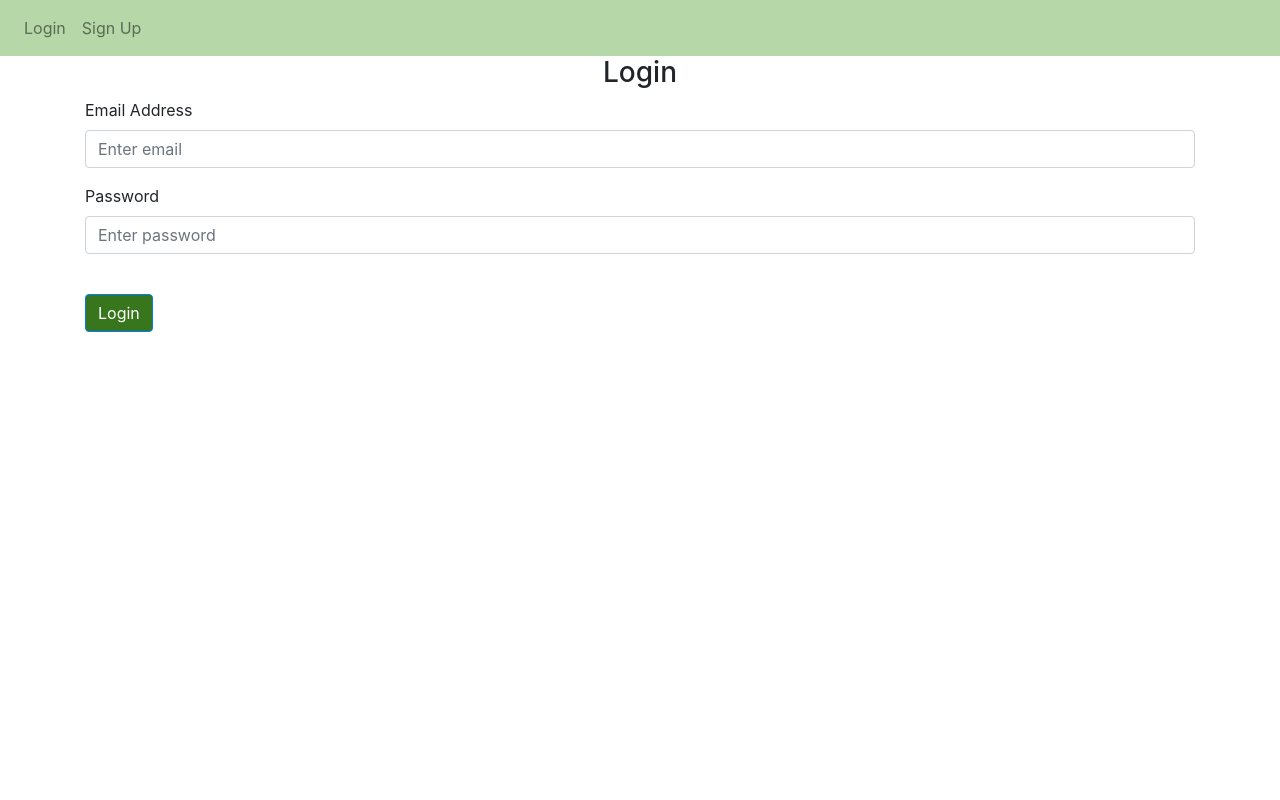
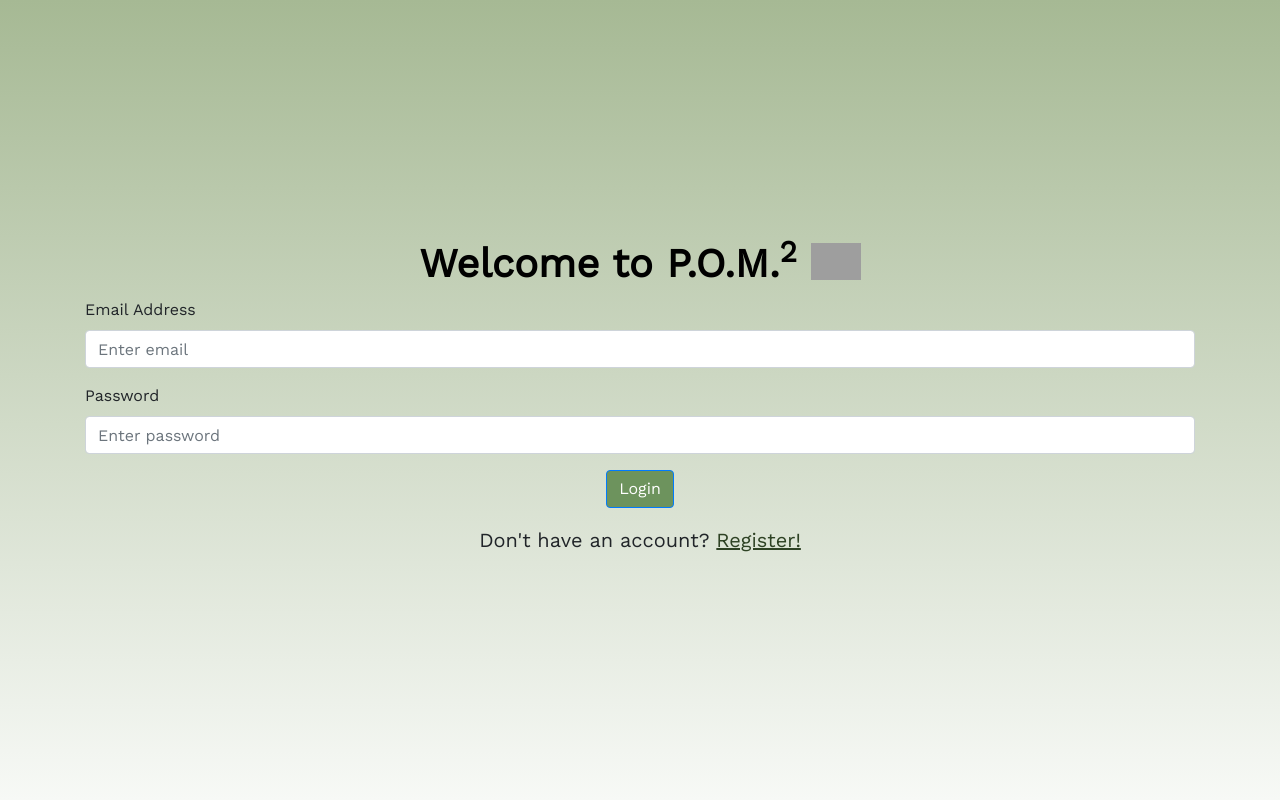
Before and after one commit to custoyang/POMPOM, a Flask app: page /login in a window 1280 px wide. Run offline with Flask 3, Linux system fonts and the light colour scheme; some libraries are stand-ins or nearby versions; grey boxes are pictures that could not be loaded.

Commit message:
completed login page functionality and UI, ideally should fix sizing of email/pass forms

```diff
--- a/flask-server/website/templates/base.html
+++ b/flask-server/website/templates/base.html
@@ -10,8 +10,24 @@
 				justify-content: center;
 				align-items: center;
 			}
+
+			h1 {
+				color: #000;
+				font-family: "Work Sans";
+				font-size: 49px;
+				font-style: normal;
+				font-weight: 600;
+				line-height: normal;
+			}
+
+			.login-ft {
+				font-family: "Montserrat";
+				text-align: center;
+			}
+
 		</style>
-
+		<link href='https://fonts.googleapis.com/css?family=Montserrat' rel='stylesheet'>
+		<link href='https://fonts.googleapis.com/css?family=Work Sans' rel='stylesheet'>
 		<link
 			rel="stylesheet"
 			href="https://stackpath.bootstrapcdn.com/bootstrap/4.4.1/css/bootstrap.min.css"
@@ -27,14 +43,14 @@
 		<title>{% block title %}Home{% endblock %}</title>
 	</head>
 	<body>
-    <nav class="navbar navbar-expand-lg navbar-light" style="background-color: #b6d7a8;">
+    <!-- <nav class="navbar navbar-expand-lg navbar-light" style="background-color: #b6d7a8;">
 		<button
 			class="navbar-toggler"
 			type="button"
 			data-toggle="collapse"
 			data-target="#navbar"
 		>
-		<span class="navbar-toggler-icon"></span>
+		<span class="navbar-toggler-icon"></span> -->
 		</button>
 		<div class="collapse navbar-collapse" id="navbar">
 			<div class="navbar-nav">
--- a/flask-server/website/templates/login.html
+++ b/flask-server/website/templates/login.html
@@ -3,9 +3,14 @@
 {% block title %}Login{% endblock %}
 
 {% block content %}
-<div class="center-container"></div>
+<div>
     <form method="POST">
-        <h3 align="center">Login</h3>
+        <h1 align="center">
+            <strong>
+                Welcome to P.O.M.<sup>2</sup>
+            </strong>
+            <img style="width: 50px; display: inline; padding-bottom: 10px;" src="https://media.discordapp.net/attachments/1239019889541513317/1239020375002841170/pomlogo.png?ex=66416725&is=664015a5&hm=94d19f018b0589ae8be2312d479423847c98e5c40fb9ca62456f4c20c8aab65f&=&format=webp&quality=lossless&width=422&height=314" alt="POM logo">
+        </h1>
         <div class="form-group">
             <label for="email">Email Address</label>
             <input
@@ -26,8 +31,42 @@
                 placeholder="Enter password"
             />
         </div>
-        <br />
-        <button type="submit" class="btn btn-primary" style="background-color: #38761d;">Login</button>
+        <div style="text-align: center;">
+            <button type="submit" class="btn btn-primary" style="background-color: #6d935d; margin-bottom: 20px">Login</button>
+        </div>
+        <h3 align="center">Don't have an account? <a href="/sign-up">Register!</a></h3>
     </form>
 </div>
+
+<style>
+    .login-page-body {
+        background: linear-gradient(180deg, #a6b994 0%, #F7F9F6 100%);
+        height: 100vh;
+        margin: 0;
+        padding: 0;
+        font-family: "Work Sans";
+        display: flex;
+        justify-content: center;
+        align-items: center;
+    }
+
+    h3 {
+        font-size: 20px;
+    }
+
+    a {
+        color: #2e4224;
+        text-decoration: underline;
+    }
+
+    a:hover {
+        color: #4c7642;
+    }
+
+</style>
+
+<script>
+    // Apply the class to the body element
+    document.body.classList.add('login-page-body');
+</script>
 {% endblock %}
```
Also changed, not shown: flask-server/instance/database.db, images/pomlogo.png (added).
